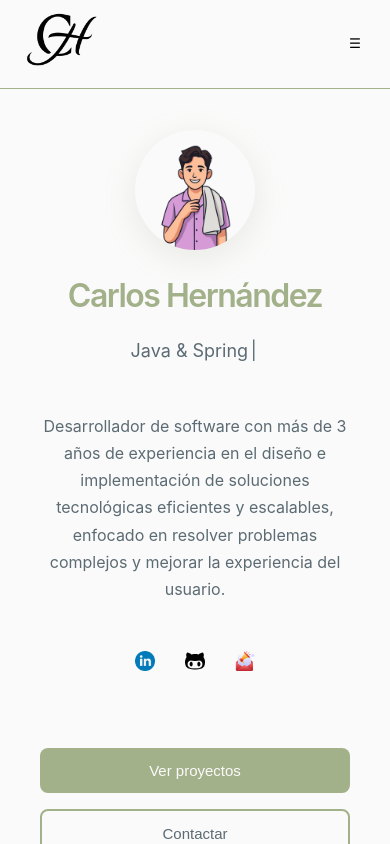
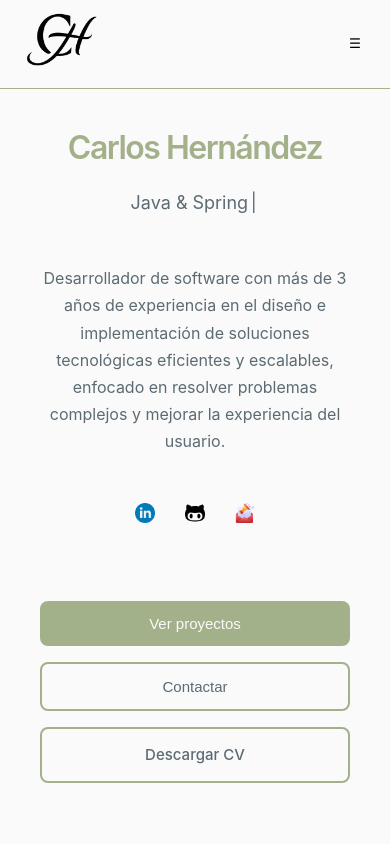
Before and after one commit to charlieyhs/Portafolio, a React (Vite) app: page / in a window 390 px wide. Shown: the top 844 px of the page. Built offline with nearby package versions, Linux system fonts and the light colour scheme.

Commit message:
ajustes css

```diff
--- a/src/css/contact.css
+++ b/src/css/contact.css
@@ -51,8 +51,8 @@
 }
 
 body.dark .btn-contact {
-    background: var(--bg-card-dark);
-    border-color: rgba(163, 177, 138, 0.3);
+    background: var(--green);
+    box-shadow: 0 4px 12px rgba(163, 177, 138, 0.3);
 }
 
 body.dark .btn-contact:hover {
--- a/src/css/hero.css
+++ b/src/css/hero.css
@@ -185,10 +185,8 @@ body.dark .social-link {
         padding: 130px 40px 60px;
         min-height: auto;
     }
-
-    .avatar {
-        width: 140px;
-        height: 140px;
+    .hero-avatar-container{
+        display: none;
     }
 
     .hero-cta {
```
